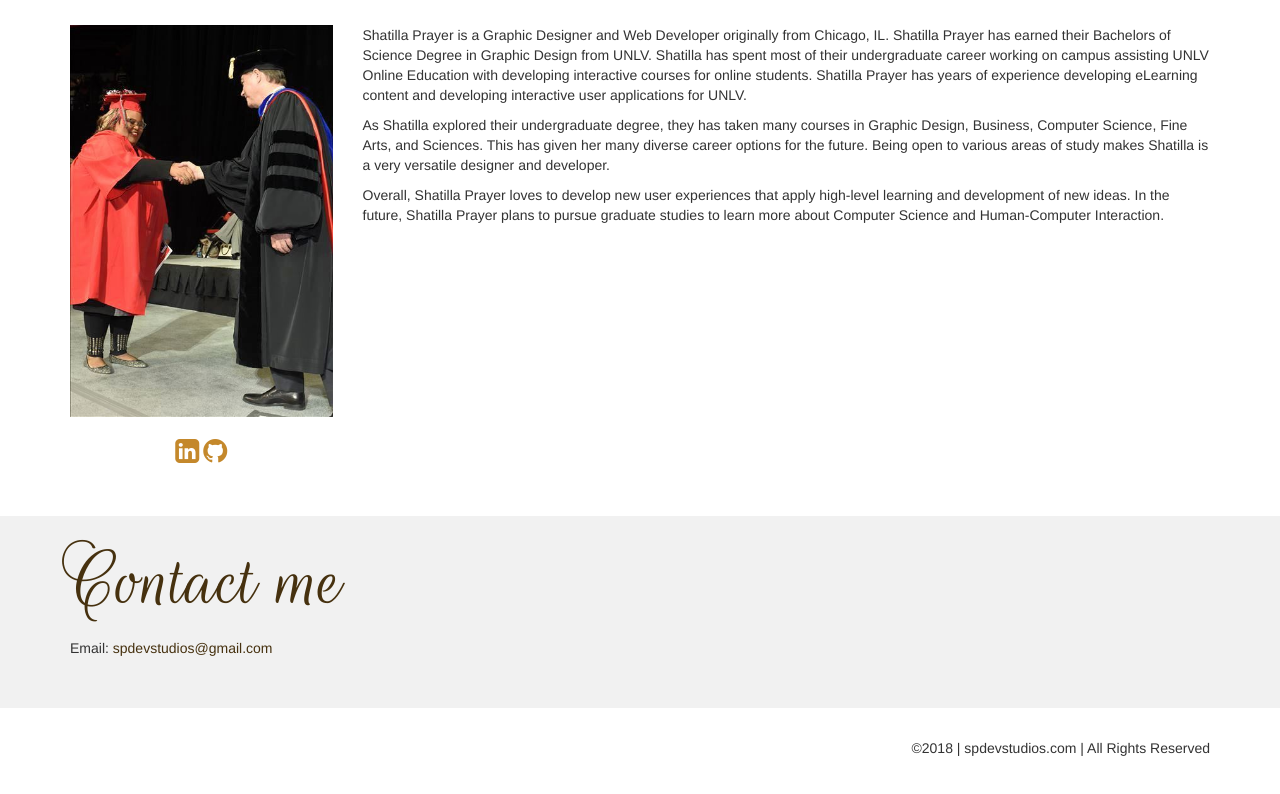
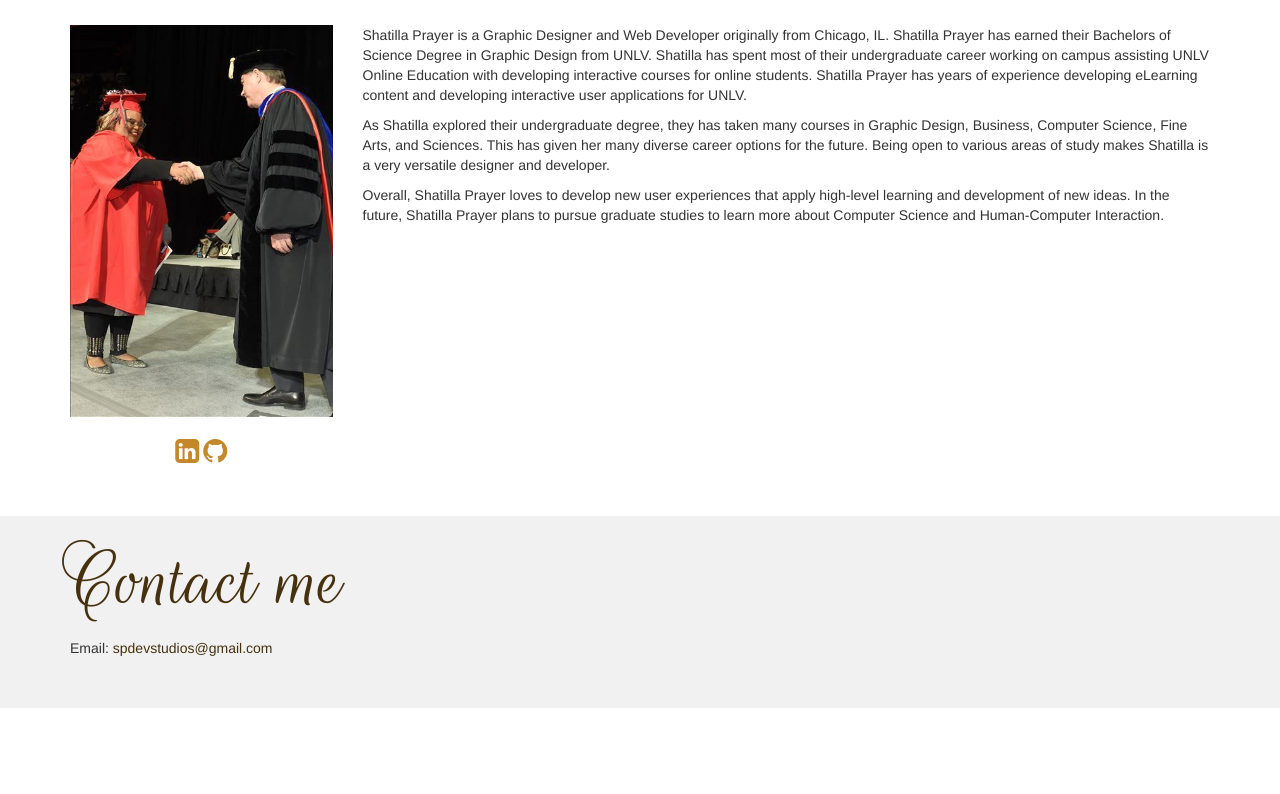
Before and after one commit to lacrimosia/Portfolio-Website, an Angular app: page /#/home in a window 1280 px wide. Shown: the part 1164-1958 px from the top of the page. After the commit the page ends 1872 px from the top, so only its background shows below. Built offline with nearby package versions, Linux system fonts and the light colour scheme.

Commit message:
hid copy temporarily

```diff
--- a/src/app/app.component.html
+++ b/src/app/app.component.html
@@ -26,7 +26,7 @@
 </nav>
 <router-outlet></router-outlet>
 <div class="container"><div class="row"></div></div>
-<div class="container footer animated fadeIn">
+<!--<div class="container footer animated fadeIn">
   <div class="row">
     <div class="col-md-12 col-lg-12 col-xs-12 col-sm-12 ">
       <p class="pull-right">
@@ -34,4 +34,4 @@
       </p>
     </div>
   </div>
-</div>
+</div>-->
```
